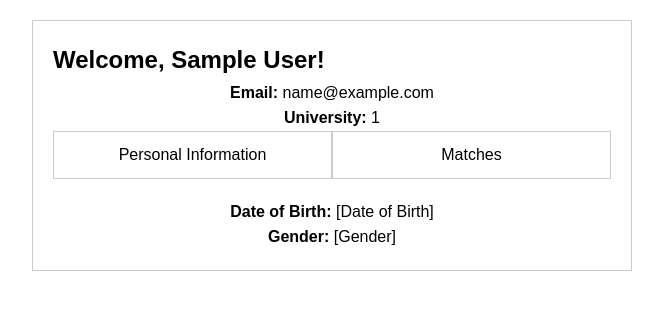
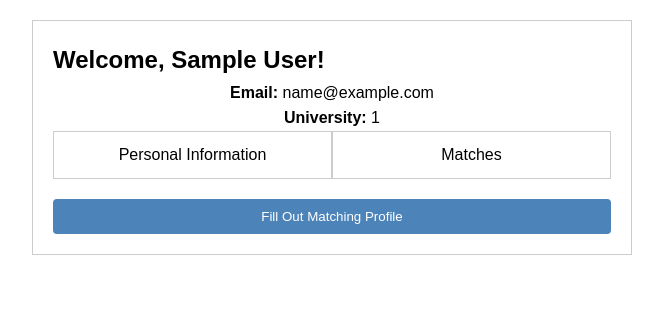
Before and after one commit to yazzylazy/RoomieConnect, a PHP site: page /profile.php in a window 1280 px wide. Shown: the part 78-388 px from the top of the page, without its empty margins (308-971 px from the left). Run offline with PHP 8.4, Linux system fonts and the light colour scheme; the visitor is signed in with stand-in values (Sample User, id 1).

Commit message:
Added button that takes you to matching form, minor fixes (profile.html -> profile.php)

```diff
--- a/admin.html
+++ b/admin.html
@@ -15,7 +15,7 @@
                 <h1><a href="index.html"><b>The RoomieConnect</b></a></h1>
             </div>
             <ul class="nav-links">
-                <li><a href="profile.html">Profile</a></li>
+                <li><a href="profile.php">Profile</a></li>
                 <li><a href="explore.html">Explore</a></li>
                 <li><a href="review.html">Review</a></li>
                 <li><a href="index.html">Logout</a></li>
--- a/login.js
+++ b/login.js
@@ -5,7 +5,7 @@ document.getElementById('login-form').addEventListener('submit', function (e) {
 
 	//just checks if it's not empty for now
 	if (email.trim() !== '' && password.trim() !== '') {
-		window.location.href = 'profile.html';
+		window.location.href = 'profile.php';
 	} else {
 		alert('Invalid email or password. Please try again.');
 	}
--- a/login.php
+++ b/login.php
@@ -15,7 +15,7 @@
 
     $count = $stmt->rowCount();
     if($count > 0) {
-        echo $user[2];
+        echo $user[0];
         $_SESSION['userID'] = $user[0];
         $_SESSION['name'] = $user[1];
         $_SESSION['institution'] = $user[2];
@@ -26,6 +26,7 @@
     } else {
         $message = '<label>Incorrect Login</label>';
         echo 'Login Failed';
+        //header("location: ./login.html");
     }
 
 ?>
--- a/matching.html
+++ b/matching.html
@@ -10,7 +10,7 @@
         <h1><a href="index.html"><b>The RoomieConnect</b></a></h1>
       </div>
       <ul class="nav-links">
-        <li><a href="profile.html">Profile</a></li>
+        <li><a href="profile.php">Profile</a></li>
         <li><a href="explore.html">Explore</a></li>
 		<li><a href="review.html">Review</a></li>
         <li><a href="index.html">Logout</a></li>
--- a/profile.php
+++ b/profile.php
@@ -20,7 +20,7 @@
         <h1><a href="index.html">The RoomieConnect</a></h1>
       </div>
       <ul class="nav-links">
-        <li><a href="profile.html">Profile</a></li>
+        <li><a href="profile.php">Profile</a></li>
         <li><a href="explore.html">Explore</a></li>
         <li><a href="review.html">Review</a></li>
         <li><a href="index.html">Logout</a></li>
@@ -40,8 +40,7 @@
     </div>
 
     <div class="tab-content personalInfo active">
-      <p><strong>Date of Birth:</strong> [Date of Birth]</p>
-      <p><strong>Gender:</strong> [Gender]</p>
+      <button id="matchingButton" onclick="location.href='matching.html'">Fill Out Matching Profile</button>
     </div>
 
     <div class="tab-content matches">
--- a/review.html
+++ b/review.html
@@ -14,7 +14,7 @@
         <h1><a href="index.html"><b>The RoomieConnect</b></a></h1>
       </div>
       <ul class="nav-links">
-        <li><a href="profile.html">Profile</a></li>
+        <li><a href="profile.php">Profile</a></li>
         <li><a href="explore.html">Explore</a></li>
 		<li><a href="review.html">Review</a></li>
         <li><a href="index.html">Logout</a></li>
```
Also changed, not shown: matching.php (+1 -6 lines).
